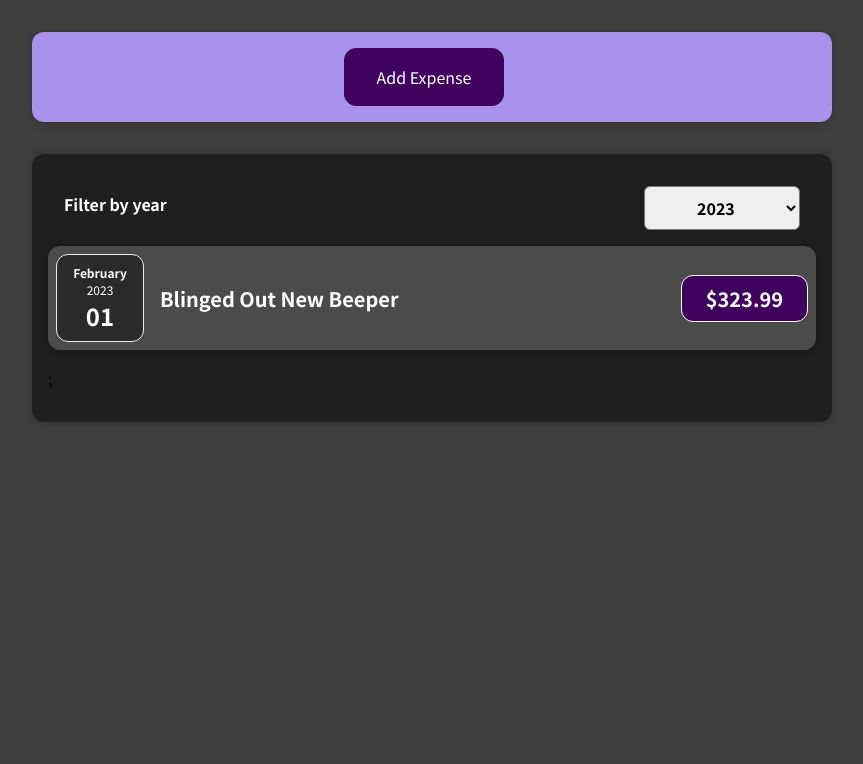
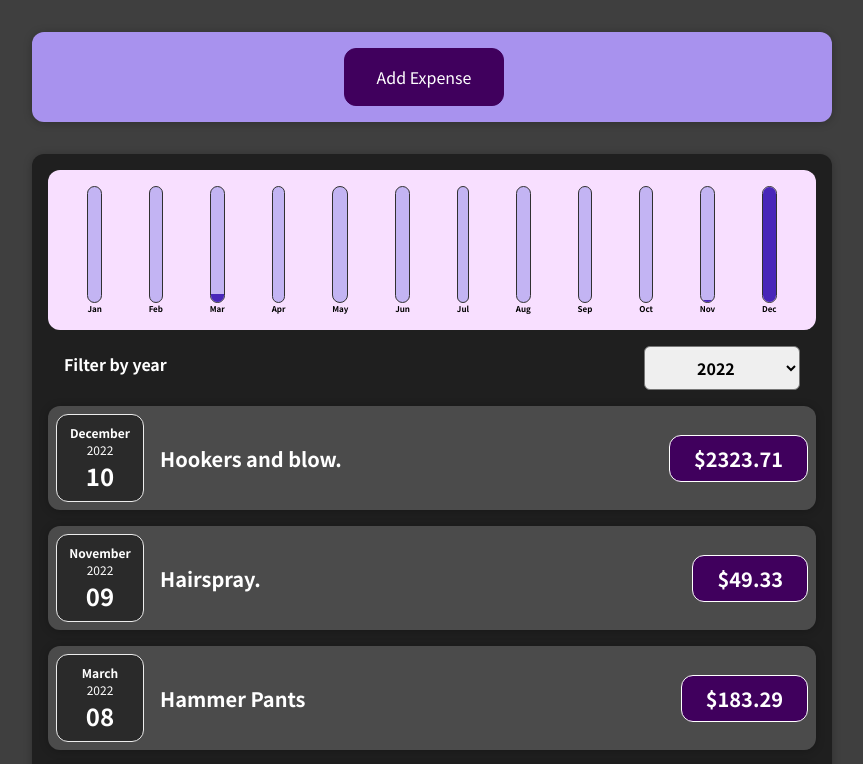
Before and after one commit to zachferguson/acadamind-complete-react, a React (Create React App) app: page / in a window 1280 px wide. Shown: the top 764 px of the page, without its empty margins (208-1071 px from the left). Built offline with nearby package versions, Linux system fonts and the light colour scheme.

Commit message:
S5L72 End - added the chart and finished the expenses tracker app.

```diff
--- a/src/App.js
+++ b/src/App.js
@@ -11,13 +11,13 @@
   },
   {
     id: "e2",
-    date: new Date(2022, 11, 9),
+    date: new Date(2022, 10, 9),
     title: "Hairspray.",
     amount: 49.33,
   },
   {
     id: "e3",
-    date: new Date(2022, 11, 8),
+    date: new Date(2022, 2, 8),
     title: "Hammer Pants",
     amount: 183.29,
   },
@@ -49,19 +49,9 @@
     });
   };
 
-  // const[showAddNewExpense, setShowAddNewExpense] = useState(false);
-  // const addShowAddNewExpenseHandler = (showAddNewExpense) => {
-  //   setShowAddNewExpense(previousState => {
-
-  //   })
-  //};
-
   return (
     <div>
-      <NewExpense
-        onAddExpense={addExpenseHandler}
-        //showExpenses={false}
-      />
+      <NewExpense onAddExpense={addExpenseHandler} />
       <Expenses expenses={expenses} />
     </div>
   );
--- /dev/null
+++ b/src/components/Chart/Chart.css
@@ -0,0 +1,9 @@
+.chart {
+  padding: 1rem;
+  border-radius: 12px;
+  background-color: #f8dfff;
+  text-align: center;
+  display: flex;
+  justify-content: space-around;
+  height: 10rem;
+}
--- /dev/null
+++ b/src/components/Chart/Chart.js
@@ -0,0 +1,23 @@
+import ChartBar from "./ChartBar";
+import "./Chart.css";
+
+const Chart = (props) => {
+  let values = props.datapoints.map((datapoint) => datapoint.value);
+  let maxValue = Math.max(...values);
+  return (
+    <div className="chart">
+      {props.datapoints.map((datapoint) => {
+        return (
+          <ChartBar
+            key={datapoint.label}
+            label={datapoint.label}
+            value={datapoint.value}
+            maxValue={maxValue}
+          />
+        );
+      })}
+    </div>
+  );
+};
+
+export default Chart;
--- /dev/null
+++ b/src/components/Chart/ChartBar.css
@@ -0,0 +1,30 @@
+.chart-bar {
+  height: 100%;
+  display: flex;
+  flex-direction: column;
+  align-items: center;
+}
+
+.chart-bar__inner {
+  height: 100%;
+  width: 100%;
+  border: 1px solid #313131;
+  border-radius: 12px;
+  background-color: #c3b4f3;
+  overflow: hidden;
+  display: flex;
+  flex-direction: column;
+  justify-content: flex-end;
+}
+
+.chart-bar__fill {
+  background-color: #4826b9;
+  width: 100%;
+  transition: all 0.3s ease-out;
+}
+
+.chart-bar__label {
+  font-weight: bold;
+  font-size: 0.5rem;
+  text-align: center;
+}
--- /dev/null
+++ b/src/components/Chart/ChartBar.js
@@ -0,0 +1,18 @@
+import "./ChartBar.css";
+
+const ChartBar = (props) => {
+  let barFill = "0%";
+  if (props.maxValue > 0) {
+    barFill = `${Math.round((props.value / props.maxValue) * 100)}%`;
+  }
+  return (
+    <div className="chart-bar">
+      <div className="chart-bar__inner">
+        <div className="chart-bar__fill" style={{ height: barFill }}></div>
+      </div>
+      <div className="chart-bar__label">{props.label}</div>
+    </div>
+  );
+};
+
+export default ChartBar;
--- a/src/components/Expenses/Expenses.js
+++ b/src/components/Expenses/Expenses.js
@@ -3,9 +3,10 @@
 import ExpensesFilter from "./ExpensesFilter";
 import Card from "../UI/Card";
 import ExpensesList from "./ExpensesList";
+import ExpensesChart from "./ExpensesChart";
 
 const Expenses = (props) => {
-  const [selectedFilter, setSelectedFilter] = useState("2023");
+  const [selectedFilter, setSelectedFilter] = useState("2022");
   let filteredExpenses = props.expenses.filter((ex) => {
     return ex.date.getFullYear().toString() === selectedFilter;
   });
@@ -14,6 +15,7 @@
   };
   return (
     <Card className="expenses">
+      <ExpensesChart expenses={filteredExpenses} />
       <ExpensesFilter
         onChangeFilter={filterChangeHandler}
         selected={selectedFilter}
--- /dev/null
+++ b/src/components/Expenses/ExpensesChart.js
@@ -0,0 +1,25 @@
+import Chart from "../Chart/Chart";
+
+const ExpensesChart = (props) => {
+  const datapoints = [
+    { label: "Jan", value: 0 },
+    { label: "Feb", value: 0 },
+    { label: "Mar", value: 0 },
+    { label: "Apr", value: 0 },
+    { label: "May", value: 0 },
+    { label: "Jun", value: 0 },
+    { label: "Jul", value: 0 },
+    { label: "Aug", value: 0 },
+    { label: "Sep", value: 0 },
+    { label: "Oct", value: 0 },
+    { label: "Nov", value: 0 },
+    { label: "Dec", value: 0 },
+  ];
+  for (let expense of props.expenses) {
+    datapoints[expense.date.getMonth()].value += expense.amount;
+  }
+
+  return <Chart datapoints={datapoints} />;
+};
+
+export default ExpensesChart;
--- a/src/components/NewExpense/ExpenseForm.js
+++ b/src/components/NewExpense/ExpenseForm.js
@@ -21,7 +21,7 @@
 
     const expenseData = {
       title: editedTitle,
-      amount: editedAmount,
+      amount: +editedAmount,
       date: new Date(editedDate),
     };
     props.onSaveExpense(expenseData);
--- a/src/components/NewExpense/NewExpense.js
+++ b/src/components/NewExpense/NewExpense.js
@@ -10,16 +10,13 @@
   const [showAddNewExpense, setShowAddNewExpense] = useState(false);
   let hideExpenseForm = () => setShowAddNewExpense(false);
   let showExpenseForm = () => setShowAddNewExpense(true);
-  console.log(showAddNewExpense);
   if (!showAddNewExpense) {
-    console.log("hiding new expense form");
     return (
       <div className="new-expense">
         <button onClick={showExpenseForm}>Add Expense</button>
       </div>
     );
   } else {
-    console.log("showing new expense form");
     return (
       <div className="new-expense">
         <ExpenseForm
```
